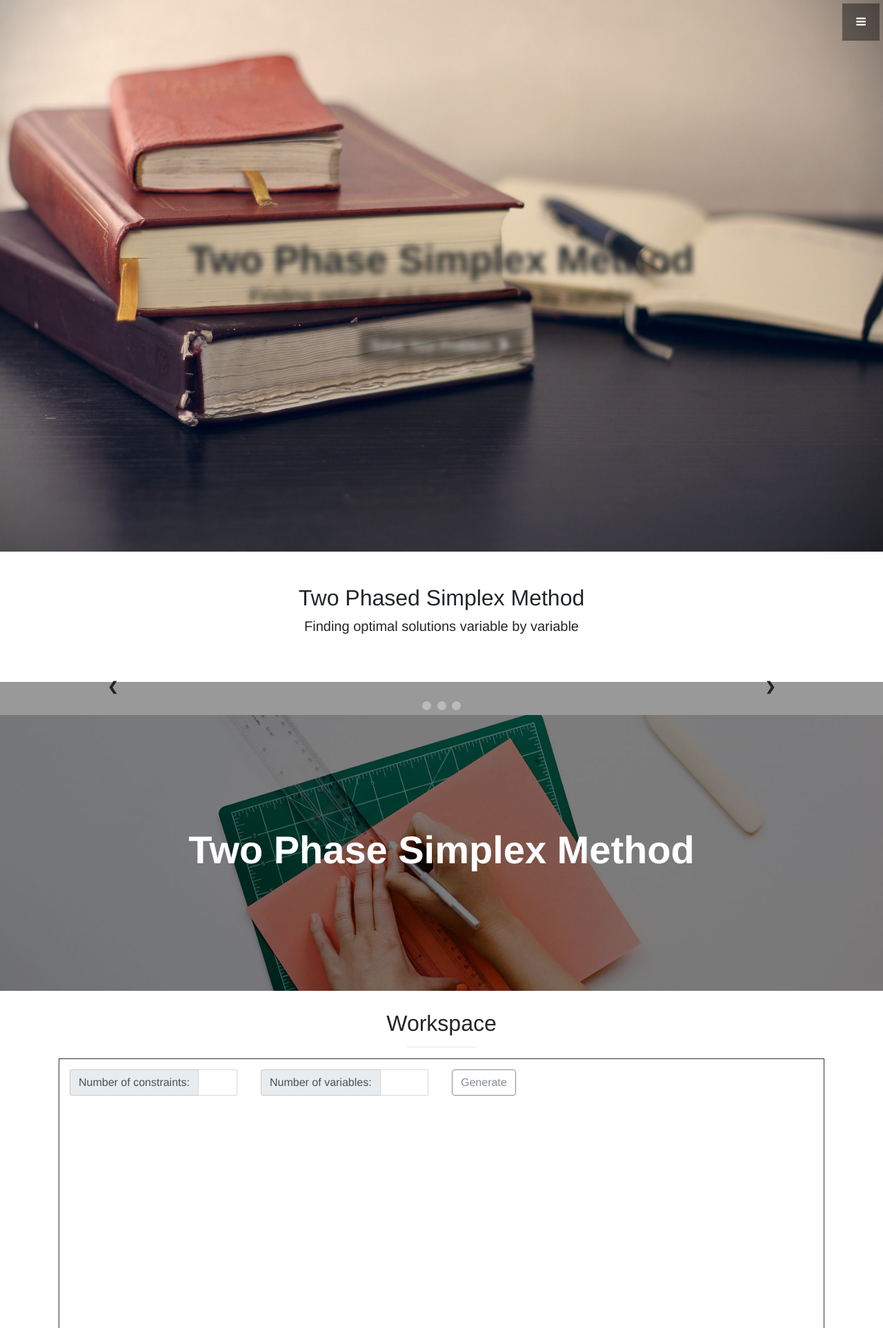
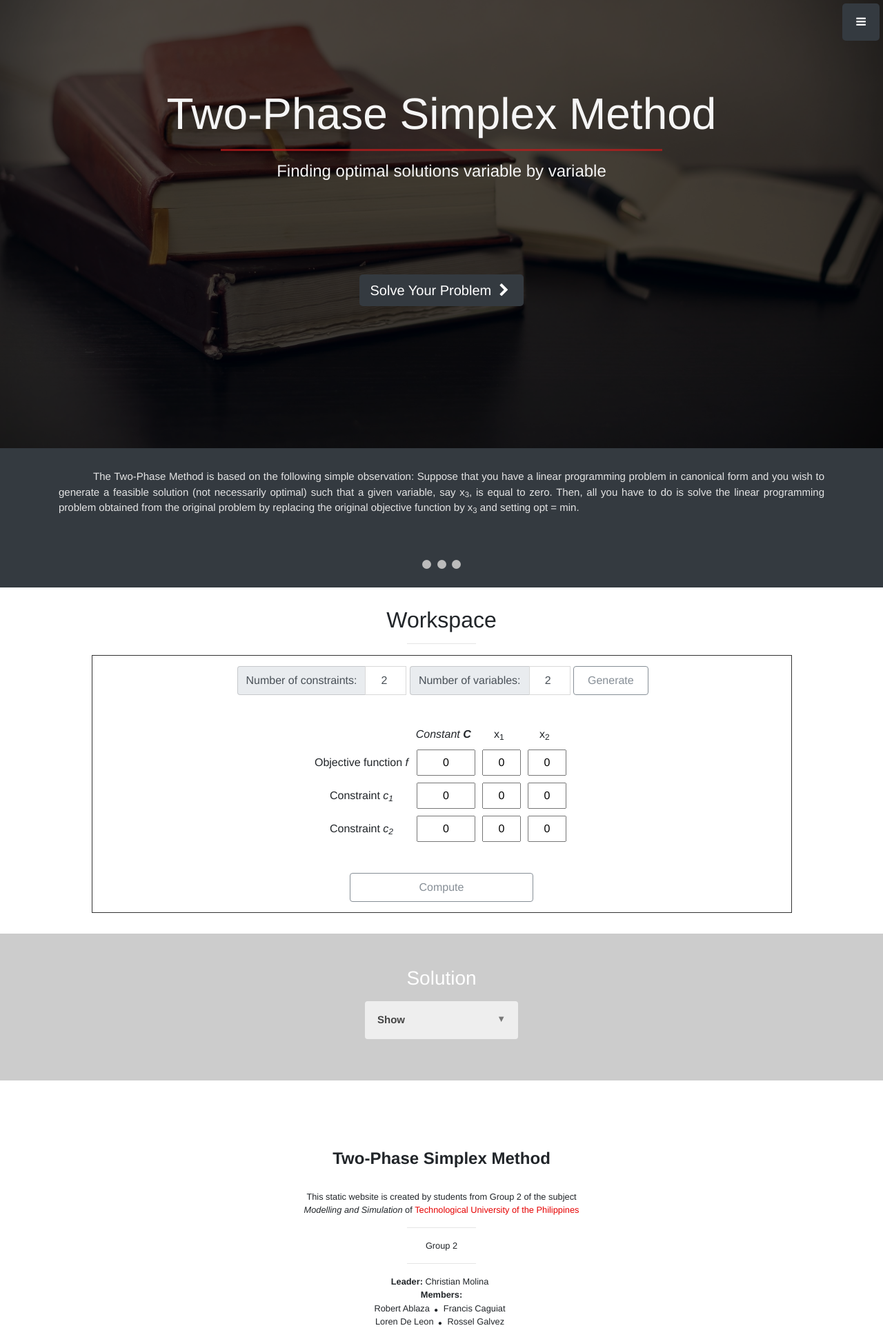
Before and after one commit to DevChrisCross/TwoPhaseSimplexMethod, a Django app: page / in a window 1280 px wide. Shown: the top 1926 px of the page at 69% size. Run offline with Django 3.2, Linux system fonts and the light colour scheme; some libraries are stand-ins or nearby versions.

Commit message:
various css fixes and matrix tabled added

```diff
--- a/website/static/css/slideshow.css
+++ b/website/static/css/slideshow.css
@@ -2,13 +2,17 @@
 
 /* Slideshow container */
 .slideshow-container {
-  max-width: 1000px;
+  /* max-width: 1000px; */
   position: relative;
   margin: auto;
+  max-height: 500px;
+  overflow: hidden;
 }
 
 .mySlides {
     display: none;
+    opacity: 1;
+    transition: 1s ease all;
 }
 
 /* Next & previous buttons */
--- a/website/static/css/styles.css
+++ b/website/static/css/styles.css
@@ -28,27 +28,22 @@ body {
     vertical-align: middle;
 }
 
-.text-vertical-center h1 {
-    font-size: 3.5em;
-    font-weight: 800;
-
-}
-
 
 /* Custom Button Styles */
 
 .btn-dark {
     color: #fff;
     border: none;
-    border-radius: 0;
-    background-color: rgba(0, 0, 0, .4);
+    border-radius: 5px;
+    /*background-color: rgba(0, 0, 0, .75);*/
+    /*background-color: rgba(0, 0, 0, .4);*/
 }
 
 .btn-dark:hover,
 .btn-dark:focus,
 .btn-dark:active {
-    color: #fff;
-    background-color: rgba(0, 0, 0, .7);
+    /*color: #3f3f3f;*/
+    /*background-color: rgba(225, 225, 225, .75);*/
 }
 
 .btn-light {
@@ -167,7 +162,7 @@ hr.small {
     position: relative;
     display: table;
     width: 100%;
-    height: 100%;
+    /*height: 100%;*/
     background: url(../img/bg1.jpg) no-repeat center center scroll;
     -webkit-background-size: cover;
     -moz-background-size: cover;
@@ -180,7 +175,12 @@ hr.small {
 /* About */
 
 .about {
-    padding: 50px 0;
+    padding: 20px 0;
+    padding-top: 30px;
+    text-indent: 50px;
+    font-size: 15px;
+    background-color: #343a40;
+    color: #e4e4e4;
 }
 
 
@@ -213,9 +213,8 @@ hr.small {
 /* Portfolio */
 
 .workspace {
-    padding: 30px;
-    height: 100%;
-
+    margin: 30px;
+    /*height: 100%;*/
 }
 
 .workspace-item {
@@ -235,7 +234,7 @@ hr.small {
 }
 .innerwspace{
     width: 100%;
-    height: 550px;
+    /*height: 550px;*/
     padding: 15px;
     box-sizing: border-box;
     border: 1px groove #333;
@@ -288,26 +287,29 @@ footer {
     padding: 20px 50px;
 }
 #innerdiv{
+    color: #484848;
     margin: auto;
-    width: 70%;
-    height: 80%;
-    line-height: 300px
+    /*width: 70%;*/
+    height: 650px;
+    line-height: 100px;
     text-align: center;
     background-repeat: no-repeat;
+    background: rgba(255, 255, 255, .7);
     box-sizing: border-box;
-    text-align: center;
     align-items: center;
-    padding: 130px 0px 60px;
-    filter: blur(5px);
+    padding: 130px 0 60px;
+    /*filter: blur(5px);*/
     overflow: hidden;
+    transition: 1s ease all;
 }
 #innerdiv:hover{
-    color: #222;
-    background: rgba(255, 255, 255, .1);
+    color: whitesmoke;
+    background: rgba(0, 0, 0, .7);
+    /*background: rgba(255, 255, 255, .1);*/
     /*border: 3px solid white;*/
     filter: blur(0px);
-    transition: 1s;
-    cursor: pointer;
+    transition: 1s ease all;
+    /*cursor: pointer;*/
 }
 
 #members
@@ -361,6 +363,21 @@ button.accordion.active:after {
     content: '\025B2'; /* Unicode character for "down" sign (v) */
 }
 
+.matrix-element{
+    margin: 5px;
+    width: 56px;
+    /* width: 8%; */
+    padding: 5px;
+    text-align: center;
+    padding-left: 20px;
+}
+
+.left-label{
+    display: inline-block;
+    margin-right: 5px;
+    width: 140px;
+}
+
 .circle{
     font-size: 5px;
 }
--- a/website/static/js/inputGen.js
+++ b/website/static/js/inputGen.js
@@ -0,0 +1,45 @@
+$("#constBtn").click(function(){
+    var num_variables = parseInt($("#variables").val());
+    var num_constraints = parseInt($("#constraints").val());
+
+    /*manual filter does not work*/
+    if (num_variables > 11){ num_variables = 10; }
+    if (num_variables < 2){ num_variables = 2; }
+    if (num_constraints > 11){ num_constraints = 10; }
+    if (num_constraints < 2){ num_variables = 2; }
+    $("#variables").val(num_variables.toString());
+    $("#constraints").val(num_constraints.toString());
+
+    num_variables += 1;
+    num_constraints += 1;
+    var html_content = "";
+    html_content += '<div class="row" style="justify-content: center; width: 100%;">';
+    html_content += '<div class="col-md" style="margin-left: 14%;">';
+    html_content += '<span style="display: inline-block; width: 85px; margin: 5px; "><i>Constant <strong>C</strong></i></span>';
+    for (i = 0; i < num_variables - 1; i++){
+        html_content += '<span style="display: inline-block; width: 56px; margin: 5px;">x<sub>' + (i+1) + '</sub></span>'
+    }
+    html_content += '</div></div>';
+
+    for (i = 0; i < num_constraints; i++){
+        html_content += '<div class="row" style="justify-content: center; width: 100%;">';
+        html_content += '<div class="col-md">';
+        if (i == 0) { html_content += "<span class='left-label'>Objective function <i>f</i></span>"; }
+        else { html_content += "<span class='left-label'>Constraint <i>c<sub>" + i + "</sub></i></span>"; }
+        for (j = 0; j < num_variables; j++){
+            var style = '';
+            var inputName = 'name="matrix' + i.toString() + j.toString() + '"';
+            if (j == 0) { style = 'style="width: 85px;"'; }
+            html_content += '<input type="number" value="0" class="matrix-element"'+ style + inputName + '>';
+        }
+        html_content += '</div></div>'
+    }
+
+    $("#matrix-form").html(html_content);
+});
+
+$("#computeBtn").click(function () {
+   //code goes here
+});
+
+$("#constBtn").trigger("click");
--- a/website/templates/index.html
+++ b/website/templates/index.html
@@ -66,29 +66,31 @@
     <!-- Header -->
     <header class="header" id="top">
       <div class="text-vertical-center" id="something">
-          <div id="outerdiv">
-            <div id="innerdiv" class="col-lg-12 col-md-6 sol-sm-4">
-
-              <h1>Two Phase Simplex Method</h1>
-              <h3 style="color: #000">Finding optimal solutions variable by variable</h3>
-              <br>
-              <a href="#workspace" class="btn btn-dark btn-lg js-scroll-trigger">Solve Your Problem <span class="fa fa-chevron-right fa-fw fa-1x"></span></a>
-          </div>
+        <div id="innerdiv" class="col-lg-12 col-md-6 sol-sm-4">
+          <h1 style="font-size: 4rem;">Two-Phase Simplex Method</h1>
+          <hr style="border-top: 3px solid rgba(189, 29, 29, 0.75); width: 50%;">
+          <h3 style="font-size: 1.5rem;">Finding optimal solutions variable by variable</h3>
+          <br>
+          <a href="#workspace" class="btn btn-dark btn-lg js-scroll-trigger">Solve Your Problem <span class="fa fa-chevron-right fa-fw fa-1x"></span></a>
         </div>
       </div>
     </header>
 
     <!-- About -->
     <section id="about" class="about">
-      <div class="container text-center">
-        <h2>Two Phased Simplex Method</h2>
-        <p class="lead">Finding optimal solutions variable by variable</p>
+      <div class="container text-justify">
+        <!--<h2>Two Phased Simplex Method</h2>-->
+        <p>The Two-Phase Method is based on the following simple observation:
+          Suppose that you have a linear programming problem in canonical form and you wish to generate a feasible solution
+          (not necessarily optimal) such that a given variable, say x<sub>3</sub>, is equal to zero.
+          Then, all you have to do is solve the linear programming problem obtained from the original problem by replacing
+          the original objective function by x<sub>3</sub> and setting opt = min.</p>
       </div>
       <!-- /.container -->
     </section>
 
     <!-- Services -->
-    <section id="topic" style="background: #999">
+    <section id="topic" style="background: #343a40; padding-bottom: 20px;">
       <div class="slideshow-container">
         <div class="mySlides fade">
           <div class="numbertext">1 / 3</div>
@@ -122,37 +124,40 @@
     </section>
 
     <!-- Callout -->
-    <aside class="callout">
-      <div class="text-vertical-center">
-        <h1>Two Phase Simplex Method</h1>
-      </div>
-    </aside>
+    <!--<aside class="callout">-->
+      <!--<div class="text-vertical-center">-->
+        <!--<h1>Two Phase Simplex Method</h1>-->
+      <!--</div>-->
+    <!--</aside>-->
+
 
     <!-- Portfolio -->
     <section id="workspace" class="workspace">
       <div class="container" id="workspacewrapper">
         <div class="row">
-          <div class="col-lg-12 mx-auto text-center">
+          <div class="col-lg-11 mx-auto text-center">
             <h2>Workspace</h2>
             <hr class="small">
             <div  id="innerworkspace" class="innerwspace">
               <div class="row">
-                <div class="col-md-3">
-                  <div class="input-group">
+                <div class="col-md" style="display: flex; justify-content: space-between; padding: 0 210px;">
+                  <span class="input-group">
                     <span class="input-group-addon" id="constLabel">Number of constraints: </span>
-                    <input type="text" class="form-control text-right" id="constraints" aria-describedby="constLabel" style="width: 20%;"><span>&nbsp;</span>
-                  </div> <!-- input-grp -->
-                </div> <!-- Column div for constraints -->
-                <div class="col-md-3">
-                  <div class="input-group">
+                    <input type="number" class="form-control text-right" id="constraints" aria-describedby="constLabel" style="width: 60px; justify-content: center;" value="2" min="2" max="10"><span>&nbsp;</span>
+                  </span> <!-- input-grp -->
+                  <span class="input-group">
                     <span class="input-group-addon" id="varLabel">Number of variables: </span>
-                    <input type="text" class="form-control text-right" id="variables" aria-describedby="varLabel" style="width: 20%;"><span>&nbsp;</span>
-                  </div> <!-- input-grp -->
-                </div><!-- Column div for variables -->
-                <div class="col-lg-6">
-                  <button id="constBtn" class="btn btn-outline-secondary btn-md float-left">Generate</button>
+                    <input type="number" class="form-control text-right" id="variables" aria-describedby="varLabel" style="width: 60px; justify-content: center;" value="2" min="2" max="10"><span>&nbsp;</span>
+                  </span> <!-- input-grp -->
+                  <button id="constBtn" class="btn btn-outline-secondary btn-md float-left" style="padding: 10px 20px; cursor: pointer;">Generate</button>
                 </div>
               </div> <!-- row -->
+              <div class="row" style="justify-content: center; margin: 40px 0;" id="matrix-form"></div>
+              <div class="row">
+                <div class="col-md" style="justify-content: center; display: flex;">
+                  <button id="computeBtn" class="btn btn-outline-secondary btn-md float-left" style="padding:10px 100px; cursor: pointer;">Compute</button>
+                </div>
+              </div>
             </div> <!-- innerwspace -->
           </div>
        </div>
@@ -234,10 +239,6 @@
   <script src="{% static 'js/slideshow.js' %}"></script>
 
   <script type="text/javascript">
-    alert("Nothong")
-    $("#constBtn").click(function(){
-      console.log("norman")
-    })
 
   </script>
 </html>
```
